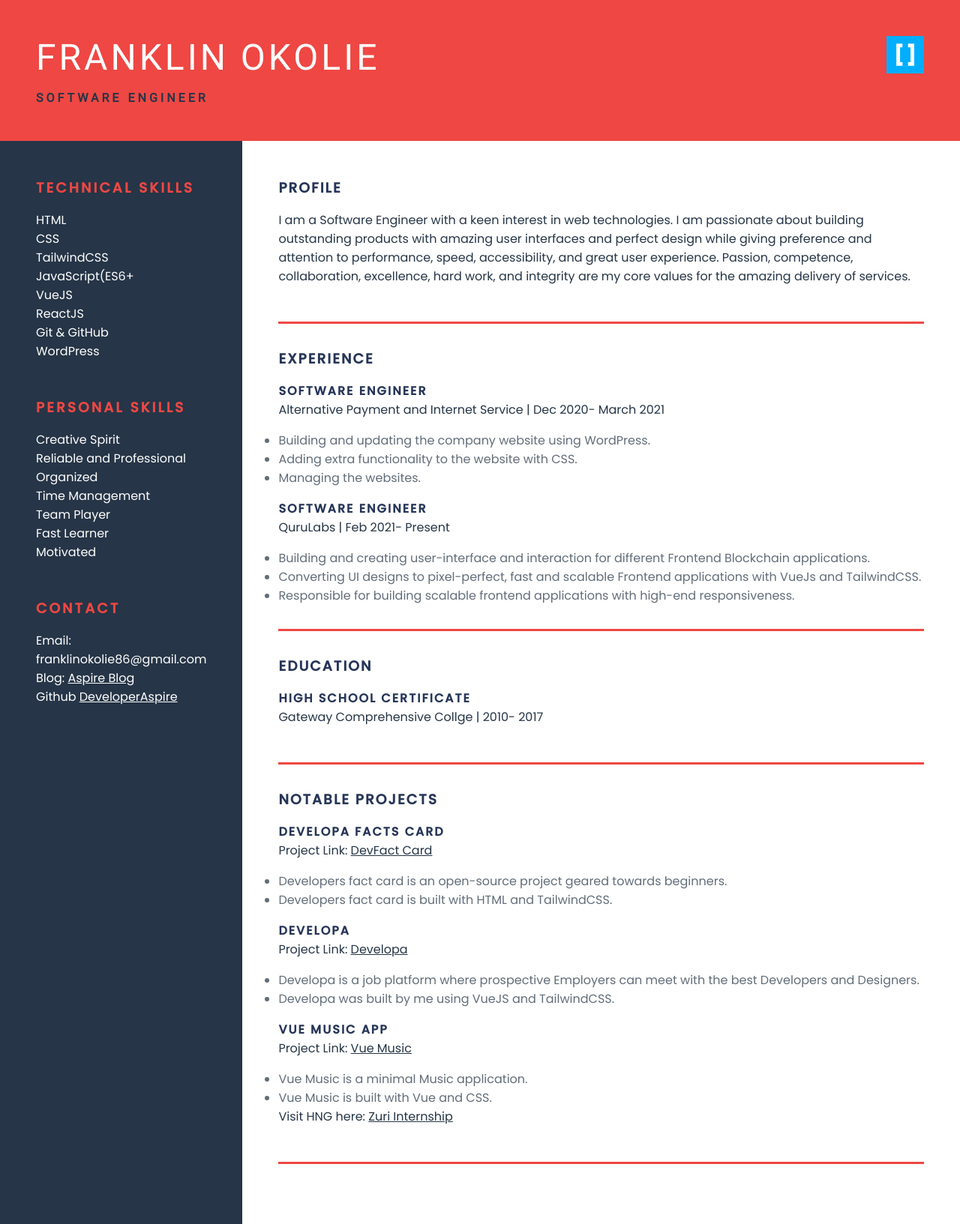
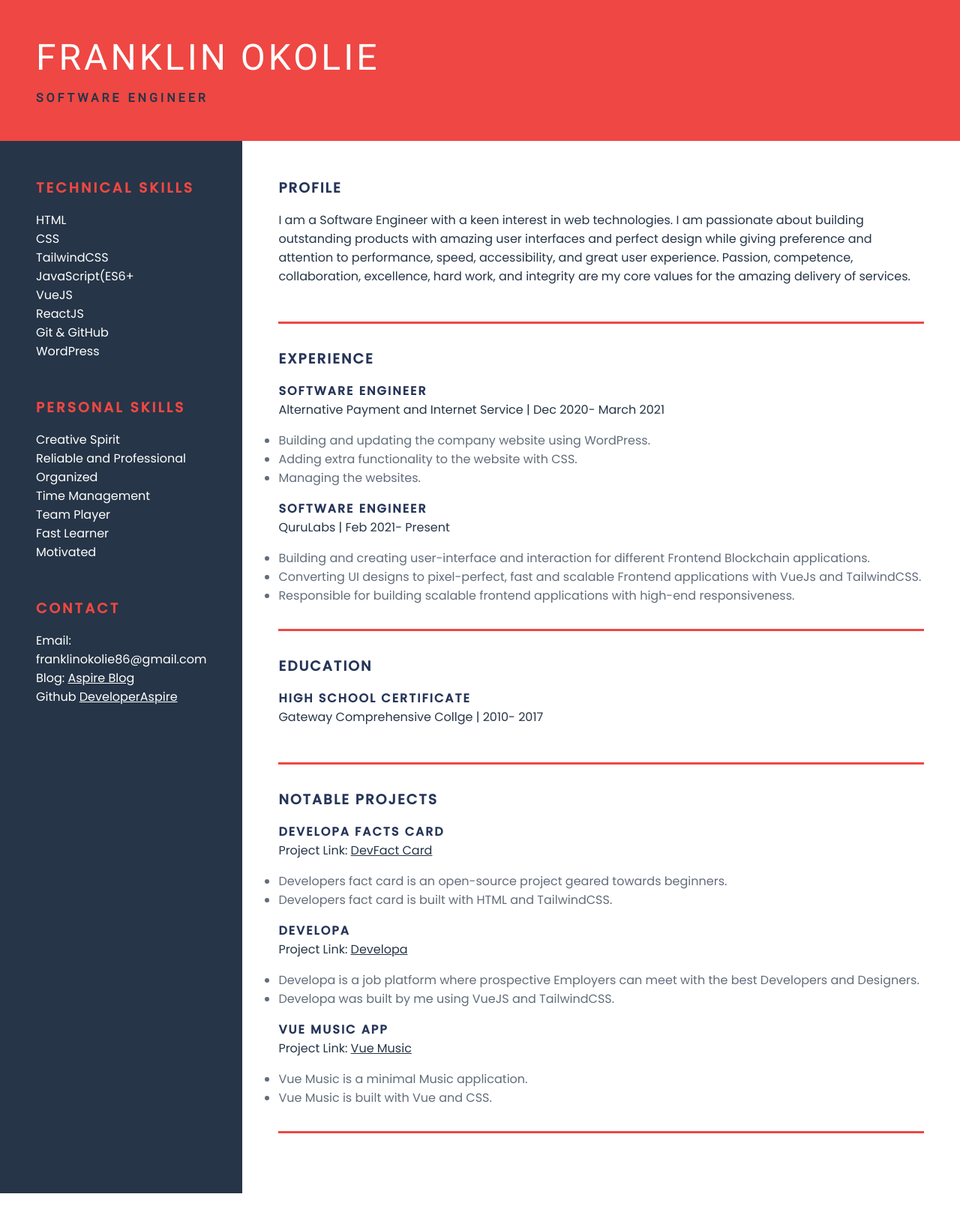
Before and after one commit to DeveloperAspire/my-resume, a plain HTML site: page index.html in a window 1280 px wide. Shown: the whole page at 75% size. After the commit the page ends 1592 px from the top, so only its background shows below. Drawn offline with nearby package versions, Linux system fonts and the light colour scheme.

Commit message:
Update index.html

```diff
--- a/index.html
+++ b/index.html
@@ -14,7 +14,7 @@
         <h1>Franklin Okolie</h1>
         <p>Software Engineer</p>
       </div>
-       <div><img src="/images/hng.jpg" alt=""></div>
+<!--        <div><img src="/images/hng.jpg" alt=""></div> -->
       <div class="navigation" data-aos="fade-up">
       </div>
     </header>
@@ -156,7 +156,7 @@
               <li>Vue Music is a minimal Music application.</li>
               <li>Vue Music is built with Vue and CSS.</li>
             </ul>
-             <p>Visit HNG here: <a href="https://internship.zuri.team/">Zuri Internship</a></p>
+<!--              <p>Visit HNG here: <a href="https://internship.zuri.team/">Zuri Internship</a></p> -->
           </div>
         </div>
       </div>
```
